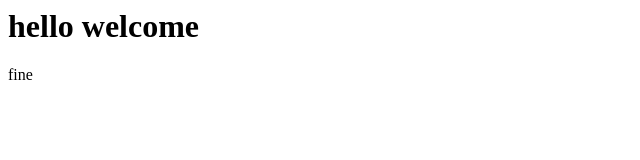
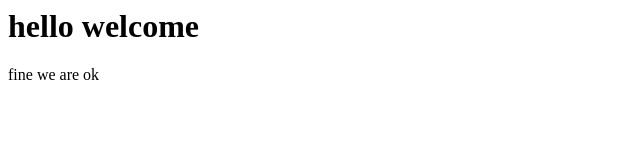
Before and after one commit to sazzadul75/myrepo1, a plain HTML site: page index.html in a window 1280 px wide. Shown: the full height of the page, 0-640 px from the left. Drawn offline with Linux system fonts and the light colour scheme.

Commit message:
change 1

```diff
--- a/index.html
+++ b/index.html
@@ -1,4 +1,4 @@
 <h1>hello welcome</h1>
 <body>
-    <p>fine</p>
+    <p>fine we are ok</p>
 </body>
```
